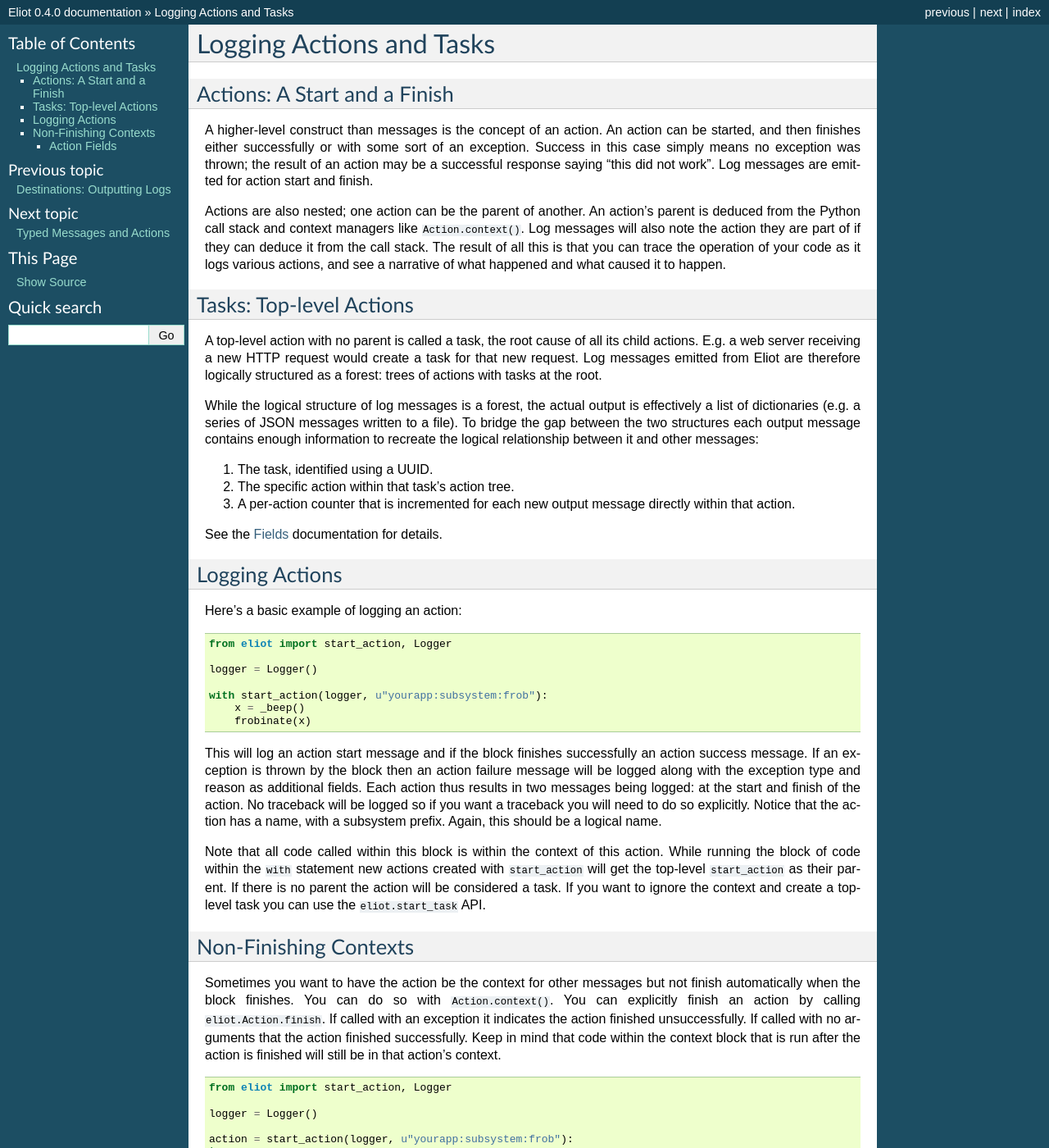
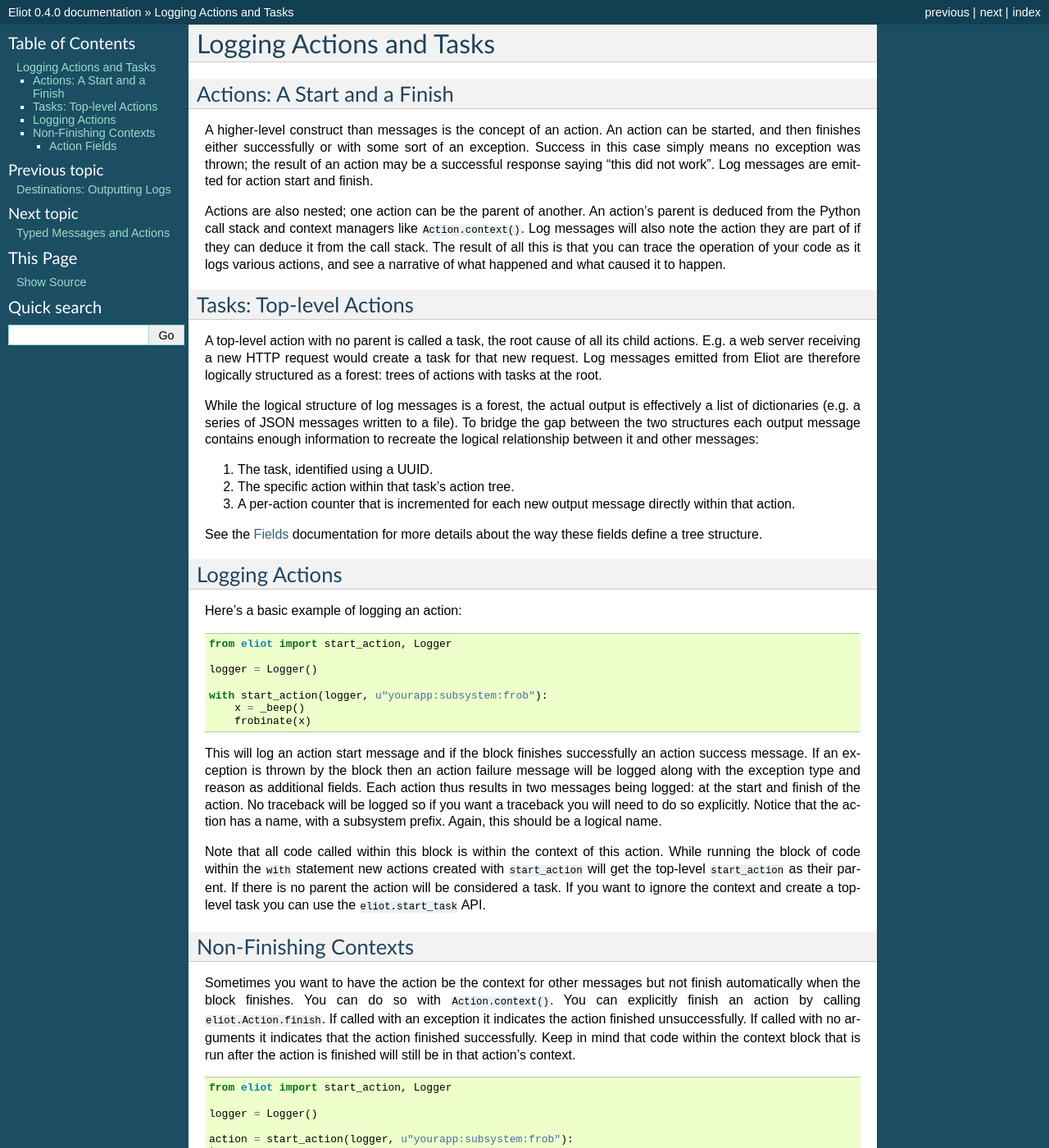
Before and after one commit to itamarst/eliot, a Sphinx documentation site: the page built from docs/source/actions.rst, in a window 1280 px wide and 1400 px high. Shown: the whole window at 82% size. Built offline with Sphinx 7.4.7, drawn with Linux system fonts in a browser that asks for light colours.

Commit message:
Address review comments.

```diff
--- a/docs/source/actions.rst
+++ b/docs/source/actions.rst
@@ -28,7 +28,7 @@ To bridge the gap between the two structures each output message contains enough
 2. The specific action within that task's action tree.
 3. A per-action counter that is incremented for each new output message directly within that action.
 
-See the :doc:`Fields <fields>` documentation for details.
+See the :doc:`Fields <fields>` documentation for more details about the way these fields define a tree structure.
 
 Logging Actions
 ---------------
@@ -65,7 +65,7 @@ Sometimes you want to have the action be the context for other messages but not
 You can do so with ``Action.context()``.
 You can explicitly finish an action by calling ``eliot.Action.finish``.
 If called with an exception it indicates the action finished unsuccessfully.
-If called with no arguments that the action finished successfully.
+If called with no arguments it indicates that the action finished successfully.
 Keep in mind that code within the context block that is run after the action is finished will still be in that action's context.
 
 .. code-block:: python
```
